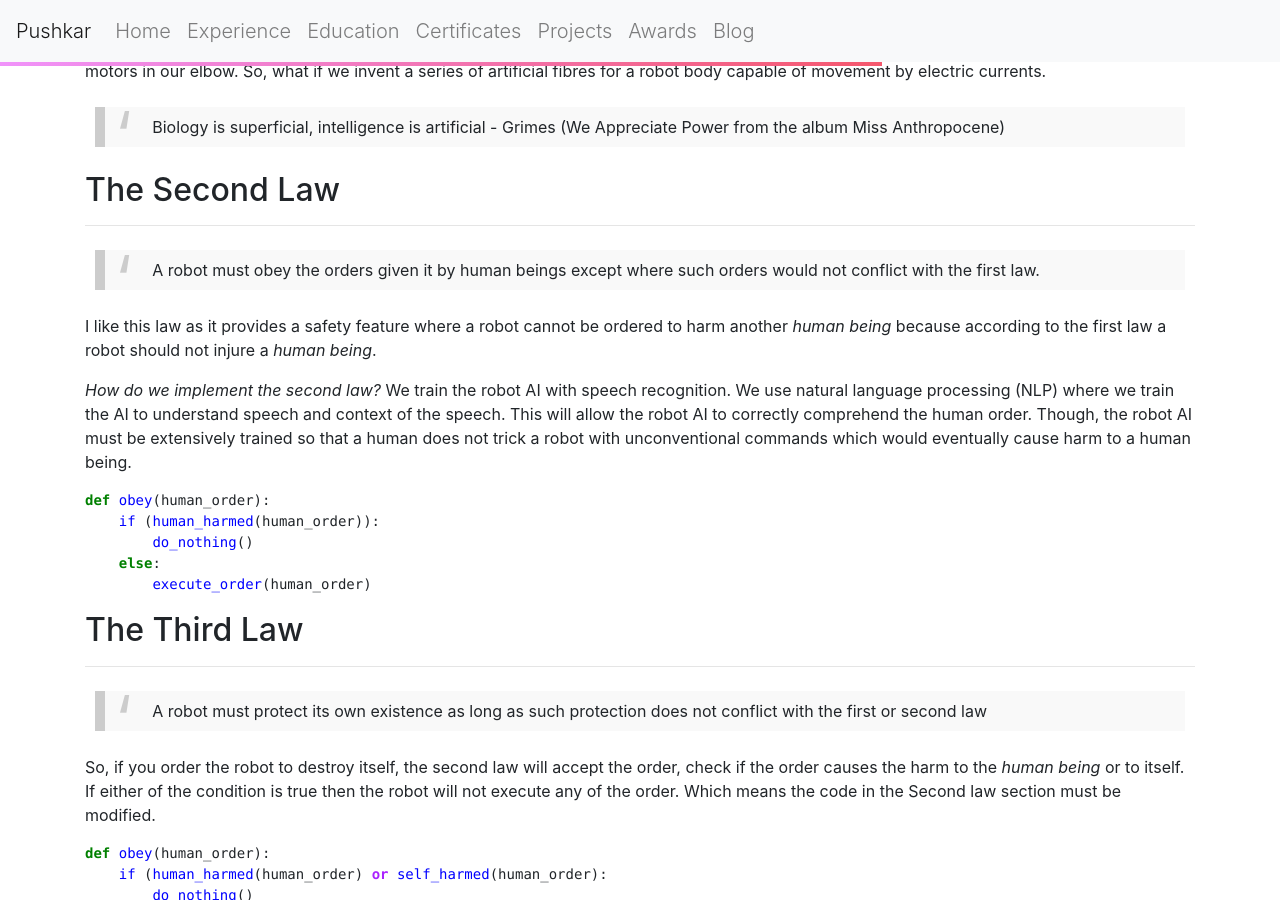
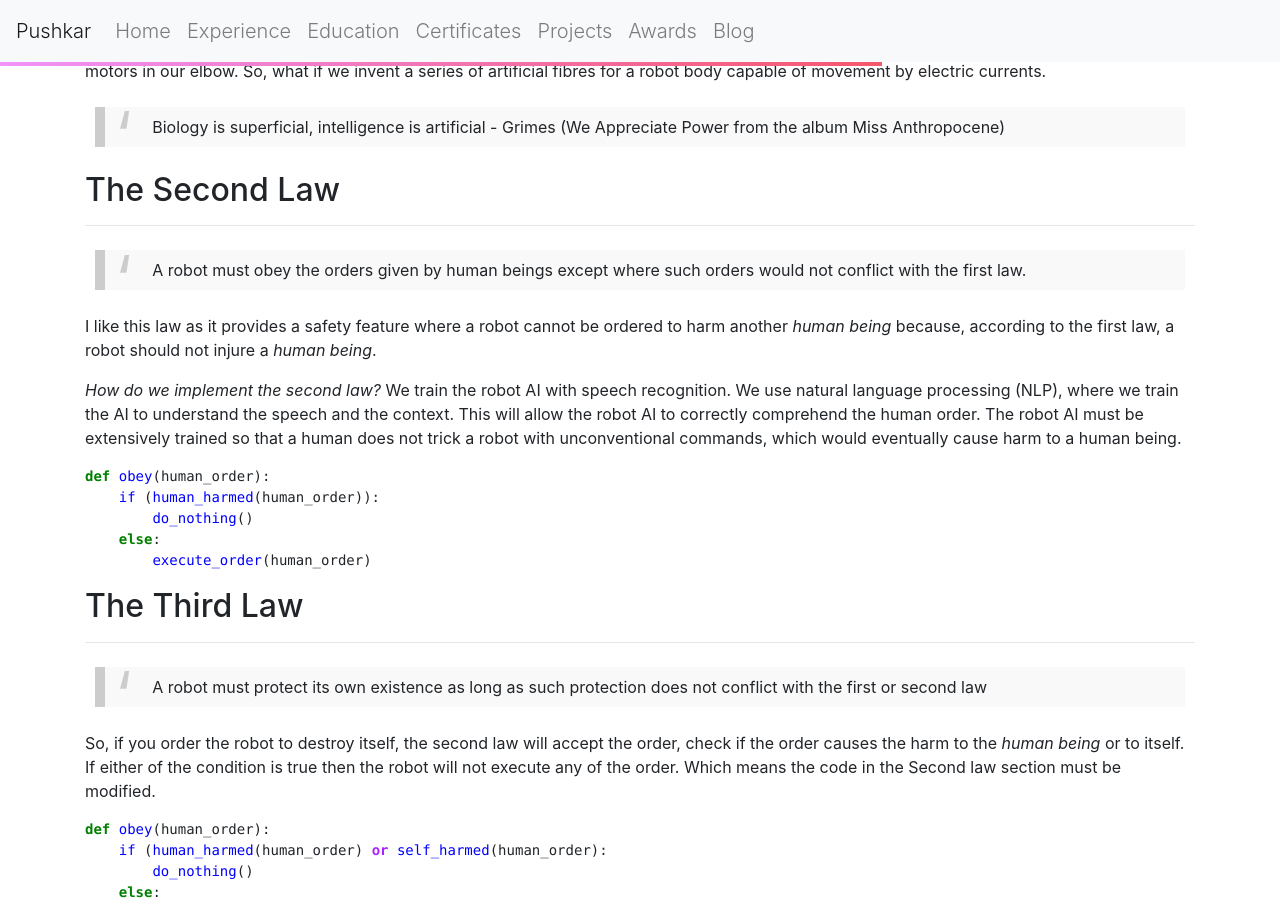
Before and after one commit to pushkarkadam/portfolio, a Jekyll site: the page built from my_collections/_posts/2022-01-29-on-laws-of-robotics.md, in a window 1280 px wide and 900 px high, scrolled down 2639 px. Built offline with Jekyll 4.4.1, drawn with Linux system fonts in a browser that asks for light colours; nearby versions of some CDN libraries.

Commit message:
Second law section modified.

```diff
--- a/my_collections/_posts/2022-01-29-on-laws-of-robotics.md
+++ b/my_collections/_posts/2022-01-29-on-laws-of-robotics.md
@@ -113,15 +113,15 @@ This raises more questions than it answers. This is because we still think of ro
 ## The Second Law
 ---
 
->A robot must obey the orders given it by human beings except where such orders would not conflict with the first law.
+>A robot must obey the orders given by human beings except where such orders would not conflict with the first law.
 {:class='blog-blockquote'}
 
-I like this law as it provides a safety feature where a robot cannot be ordered to harm another *human being* because according to the first law a robot should not injure a *human being*.
+I like this law as it provides a safety feature where a robot cannot be ordered to harm another *human being* because, according to the first law, a robot should not injure a *human being*.
 
 *How do we implement the second law?* We train the robot AI with speech recognition.
-We use natural language processing (NLP) where we train the AI to understand speech and context of the speech.
+We use natural language processing (NLP), where we train the AI to understand the speech and the context.
 This will allow the robot AI to correctly comprehend the human order.
-Though, the robot AI must be extensively trained so that a human does not trick a robot with unconventional commands which would eventually cause harm to a human being.
+The robot AI must be extensively trained so that a human does not trick a robot with unconventional commands, which would eventually cause harm to a human being.
 
 {% highlight python %}
 
```
